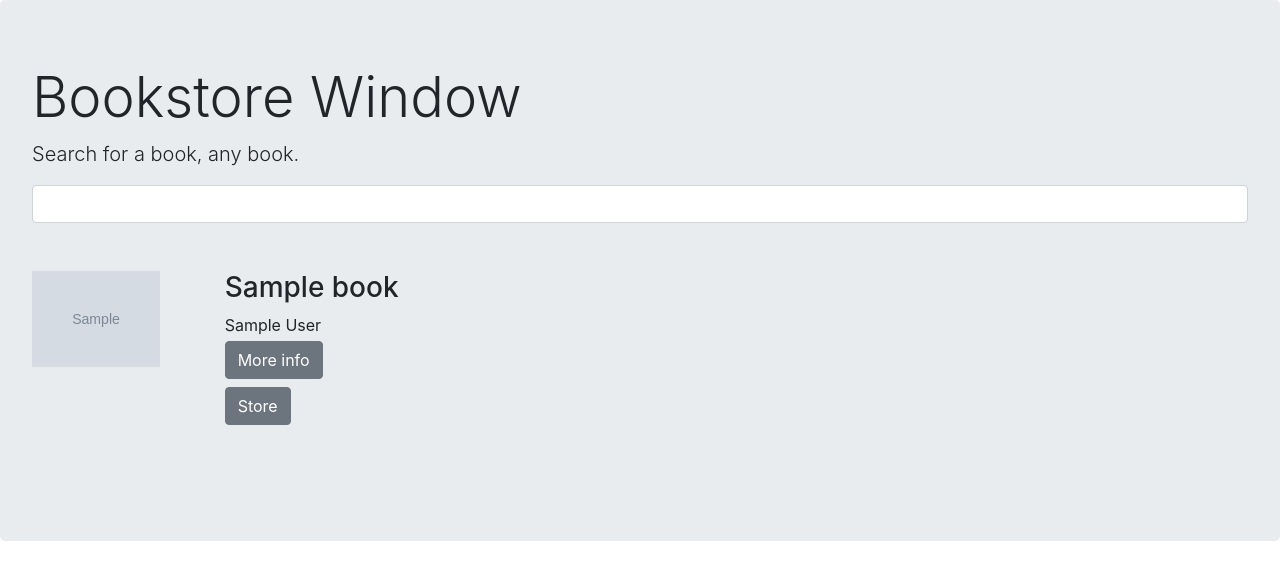
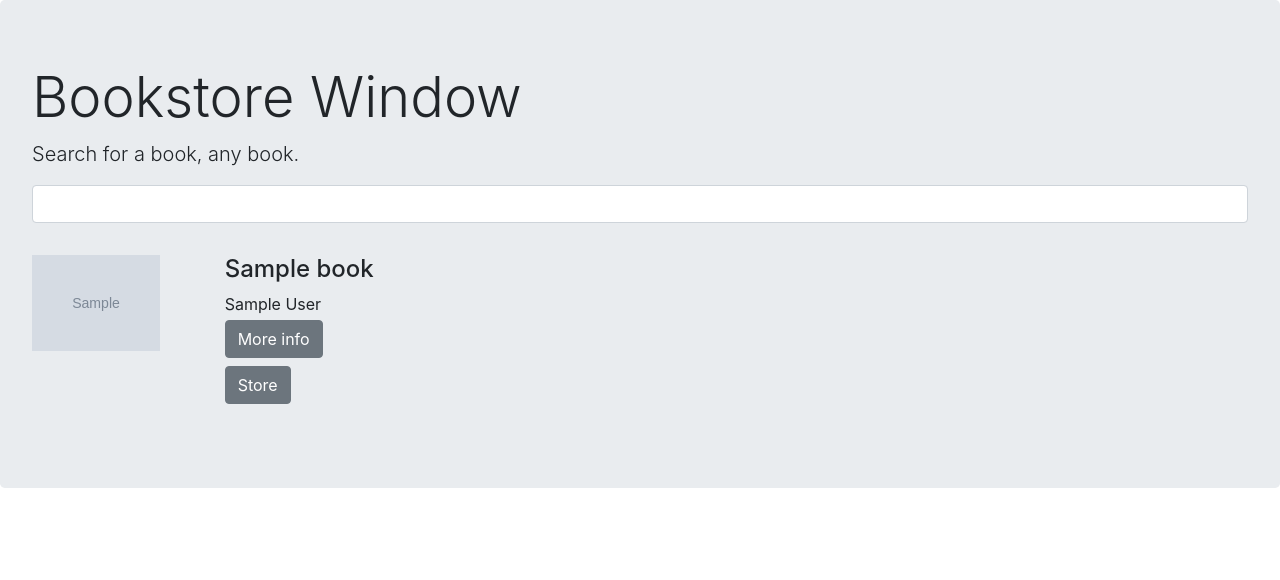
Before and after one commit to pedmiston/bookstorewindow, a Django app: template window/templates/window/index.html in a window 1280 px wide. Shown: the top 580 px of the page. Run offline with Django 3.2, Linux system fonts and the light colour scheme; the template is opened without the code that fills it: values that come from a table or form of the project are taken from there, others are empty; tables that the repository leaves empty hold one stand-in row (values such as "Sample post"); grey boxes marked "Sample" are stand-in pictures; some libraries are stand-ins or nearby versions.

Commit message:
Touching up the styling

```diff
--- a/window/templates/window/index.html
+++ b/window/templates/window/index.html
@@ -16,14 +16,14 @@
 {% if books %}
 {% for book in books %}
 <div>
-  <div class="row my-lg-5 book">
+  <div class="row py-3 book">
 
-    <div class="col col-lg-2">
+    <div class="col col-md-2">
       <img src="{{ book.image }}" width="128">
     </div>
 
     <div class="col">
-      <div class="row"><h3>{{ book.title }}</h3></div>
+      <div class="row"><h4>{{ book.title }}</h4></div>
       <div class="row">{{ book.authors }}</div>
       {% include "window/more-info-snippet.html" with google_book_id=book.volumes.first.google_book_id %}
 
--- a/window/templates/window/other-editions-snippet.html
+++ b/window/templates/window/other-editions-snippet.html
@@ -6,7 +6,7 @@ Other editions:
 {% if forloop.counter0 > 0 %}
 <div class="row my-1">
   <div class="btn-group">
-  <a href="https://books.google.com/books?id={{ volume.google_book_id }}" class="btn btn-outline-secondary btn-sm" role="button" target="_blank">Google Book Page</a>
+  <a href="https://books.google.com/books?id={{ volume.google_book_id }}" class="btn btn-outline-secondary btn-sm" role="button" target="_blank">More info</a>
   <a href="https://play.google.com/store/books/details?id={{ volume.google_book_id }}" role="button" class="btn btn-outline-secondary btn-sm" target="_blank">Store</a>
   </div>
 </div>
```
